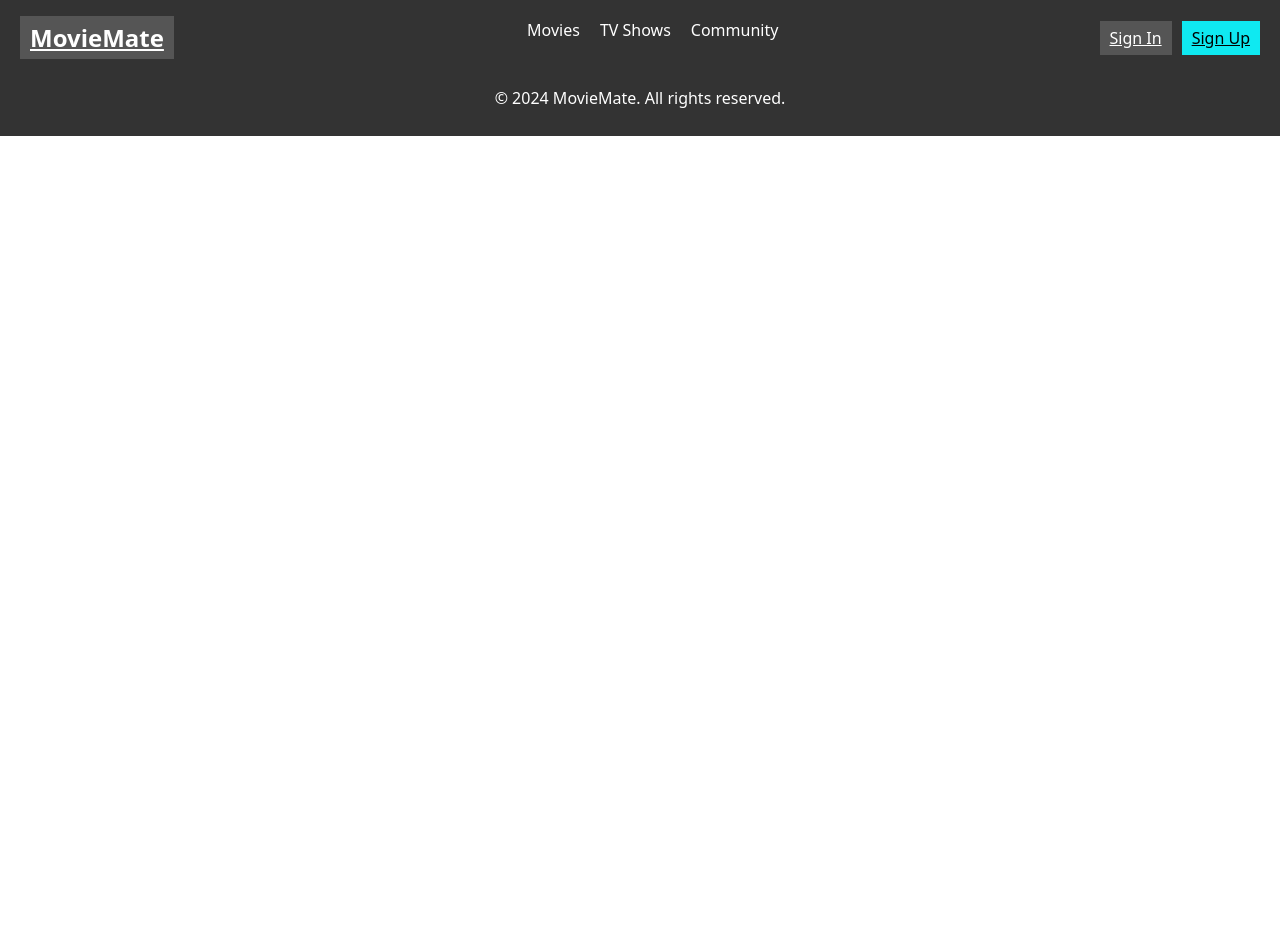
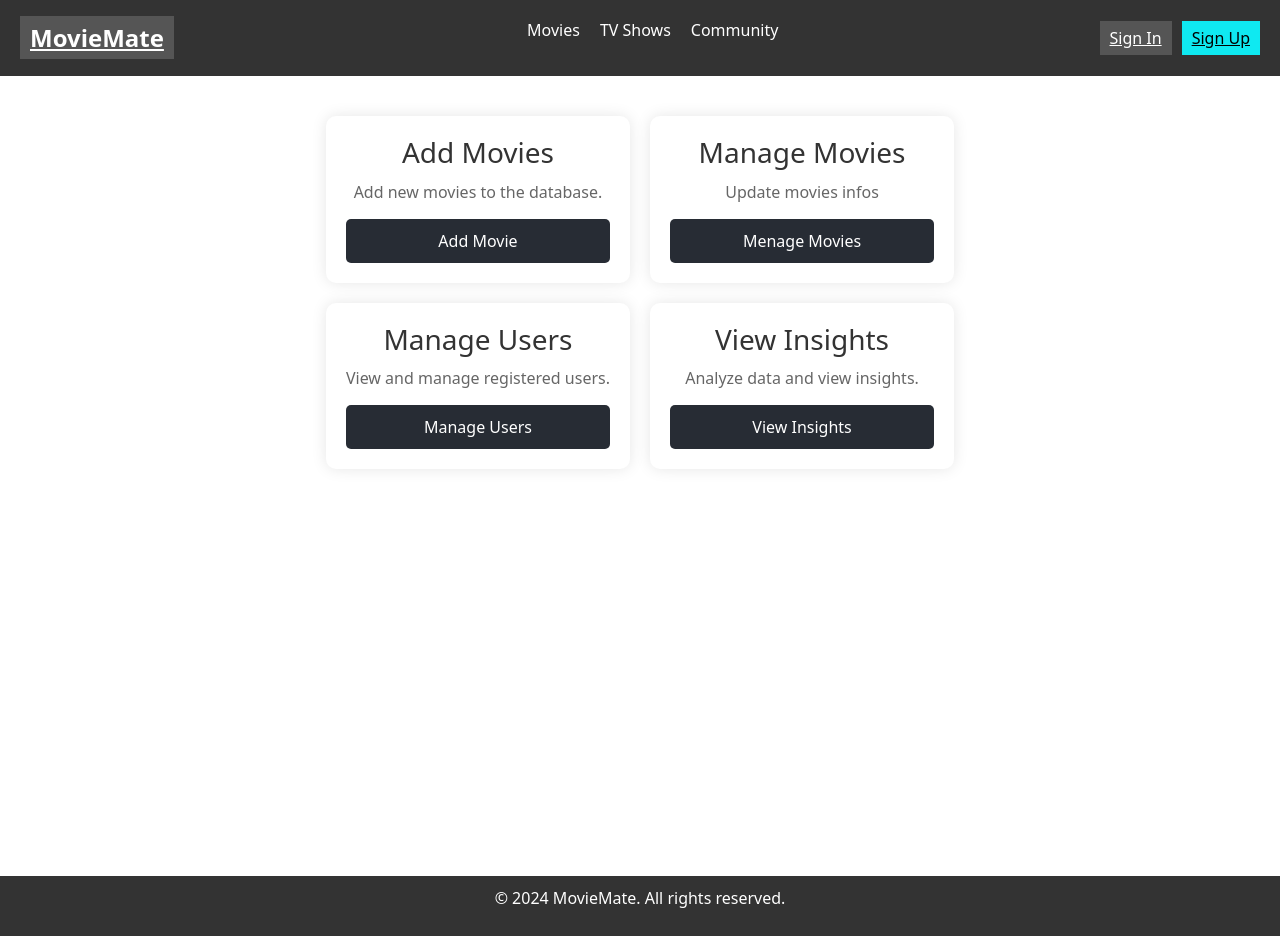
Before and after one commit to alfoCaiazza/MovieMate, a React (Create React App) app in the folder client/: page /api/admin_dashboard in a window 1280 px wide. Before the commit the page ends 800 px from the top, so only its background shows below. Built offline with nearby package versions, Linux system fonts and the light colour scheme; no server answers.

Commit message:
Added Admin separeted dashboard

```diff
--- a/client/src/App.js
+++ b/client/src/App.js
@@ -6,6 +6,7 @@ import HomePage from './components/Homepage';
 import InsertMovie from './components/InsertMovie';
 import SignIn from './components/SignIn';
 import SignUp from './components/SignUp';
+import AdminDashboard from './components/AdminDashboard';
 
 const App = () => {
   return (
@@ -16,6 +17,7 @@ const App = () => {
           <Route path="/api/insert_movie" element={<InsertMovie />} />
           <Route path="/api/user_login" element={<SignIn />} />
           <Route path="/api/user_signup" element={<SignUp />} />
+          <Route path="/api/admin_dashboard" element={<AdminDashboard />} />
         </Routes>
       <Footer />
     </Router>
--- /dev/null
+++ b/client/src/components/AdminDashboard.css
@@ -0,0 +1,93 @@
+/* Stili generali */
+body {
+    margin: 0;
+    font-family: Arial, sans-serif;
+    background-color: #f3f3f3;
+  }
+
+  .homepage {
+    display: flex;
+    flex-direction: column;
+    min-height: 100vh;
+  }
+
+  .main-content {
+    flex: 1;
+    padding: 20px;
+  }
+
+  .hero {
+    background-color: #272c34;
+    color: white;
+    padding: 50px 20px;
+    text-align: center;
+  }
+
+  .hero-text h1 {
+    margin: 0;
+    font-size: 48px;
+  }
+
+  .hero-text p {
+    font-size: 24px;
+  }
+
+  /* Stili per la dashboard */
+  .admin-dashboard {
+    display: flex;
+    flex-direction: column;
+    min-height: 100vh;
+    align-items: center;  /* Centra orizzontalmente */
+    justify-content: center;  /* Centra verticalmente */
+  }
+
+  .dashboard-content {
+    display: grid;
+    grid-template-columns: repeat(auto-fill, minmax(250px, 1fr));
+    gap: 20px;
+    padding: 20px;
+    max-width: 800px;  /* Imposta una larghezza massima per il contenuto della griglia */
+  }
+
+  .dashboard-item {
+    display: flex;
+    flex-direction: column;
+    background-color: white;
+    padding: 20px;
+    border-radius: 10px;
+    box-shadow: 0 0 15px rgba(0, 0, 0, 0.1);
+    transition: transform 0.3s, box-shadow 0.3s;
+    align-items: center;  /* Centra il contenuto all'interno di ciascun item */
+  }
+
+  .dashboard-item:hover {
+    transform: translateY(-10px);
+    box-shadow: 0 15px 30px rgba(0, 0, 0, 0.2);
+  }
+
+  .dashboard-item h3 {
+    margin: 0 0 10px 0;
+    color: #333;
+  }
+
+  .dashboard-item p {
+    flex: 1;
+    font-size: 1rem;
+    color: #666;
+    margin-bottom: 15px;
+    text-align: center;  /* Centra il testo */
+  }
+
+  .dashboard-item button {
+    padding: 10px 20px;
+    border: none;
+    background-color: #272c34;
+    color: white;
+    border-radius: 5px;
+    cursor: pointer;
+    transition: background-color 0.3s;
+  }
+
+  .dashboard-item button:hover {
+    background-color: #1f2229;
+  }
--- /dev/null
+++ b/client/src/components/AdminDashboard.js
@@ -0,0 +1,35 @@
+import React from 'react';
+import './AdminDashboard.css';
+
+const AdminDashboard = () => {
+  return (
+    <div className="admin-dashboard">
+      <main className="main-content">
+        <div className="dashboard-content">
+          <div className="dashboard-item">
+            <h3>Add Movies</h3>
+            <p>Add new movies to the database.</p>
+            <button>Add Movie</button>
+          </div>
+          <div className="dashboard-item">
+            <h3>Manage Movies</h3>
+            <p>Update movies infos</p>
+            <button>Menage Movies</button>
+          </div>
+          <div className="dashboard-item">
+            <h3>Manage Users</h3>
+            <p>View and manage registered users.</p>
+            <button>Manage Users</button>
+          </div>
+          <div className="dashboard-item">
+            <h3>View Insights</h3>
+            <p>Analyze data and view insights.</p>
+            <button>View Insights</button>
+          </div>
+        </div>
+      </main>
+    </div>
+  );
+};
+
+export default AdminDashboard;
--- a/client/src/components/SignIn.js
+++ b/client/src/components/SignIn.js
@@ -20,7 +20,12 @@ const SignIn = () => {
 
       if (response.ok) {
         setError('');
-        navigate('/');
+         // Check if the email and password match the specific criteria
+         if (email === 'admin@moviemate.com' && password === 'admin') {
+          navigate('/api/admin_dashboard');
+        } else {
+          navigate('/');
+        }
         window.location.reload();
       } else {
         setError(data.error);
```
